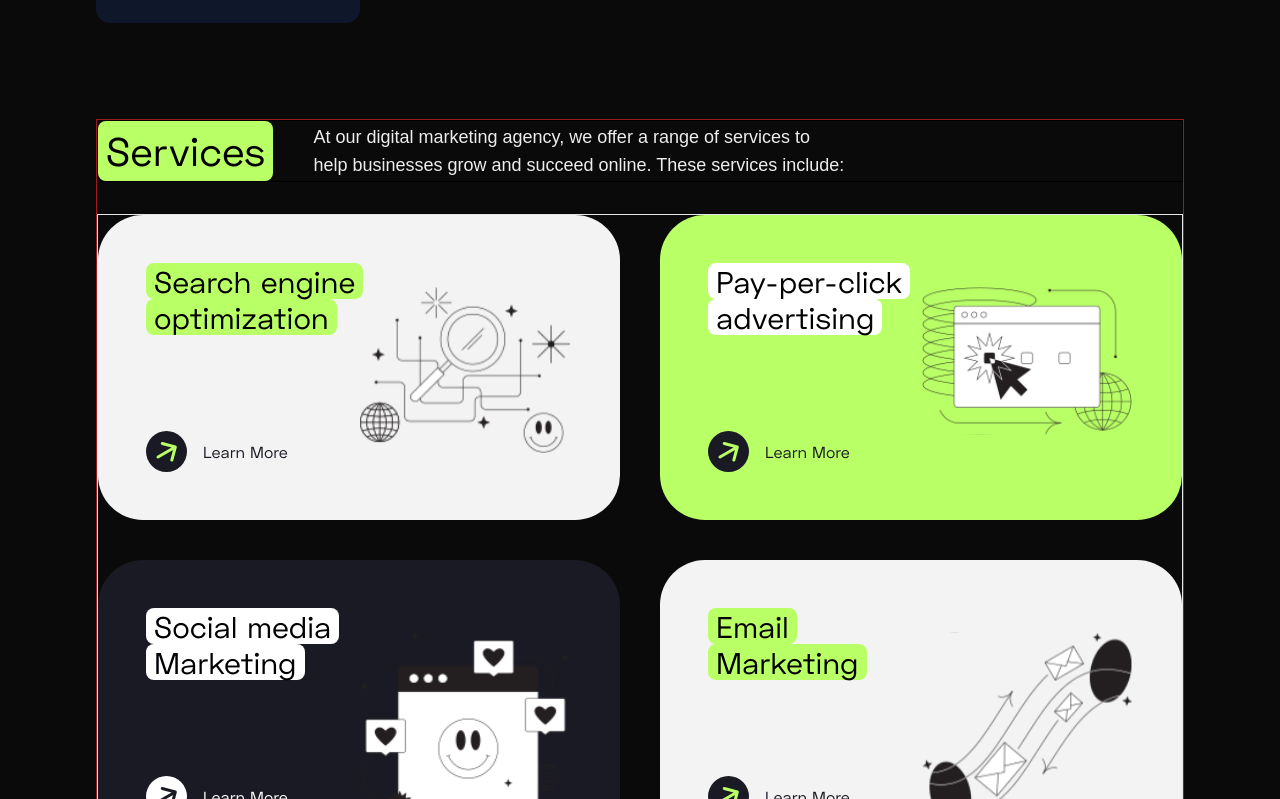
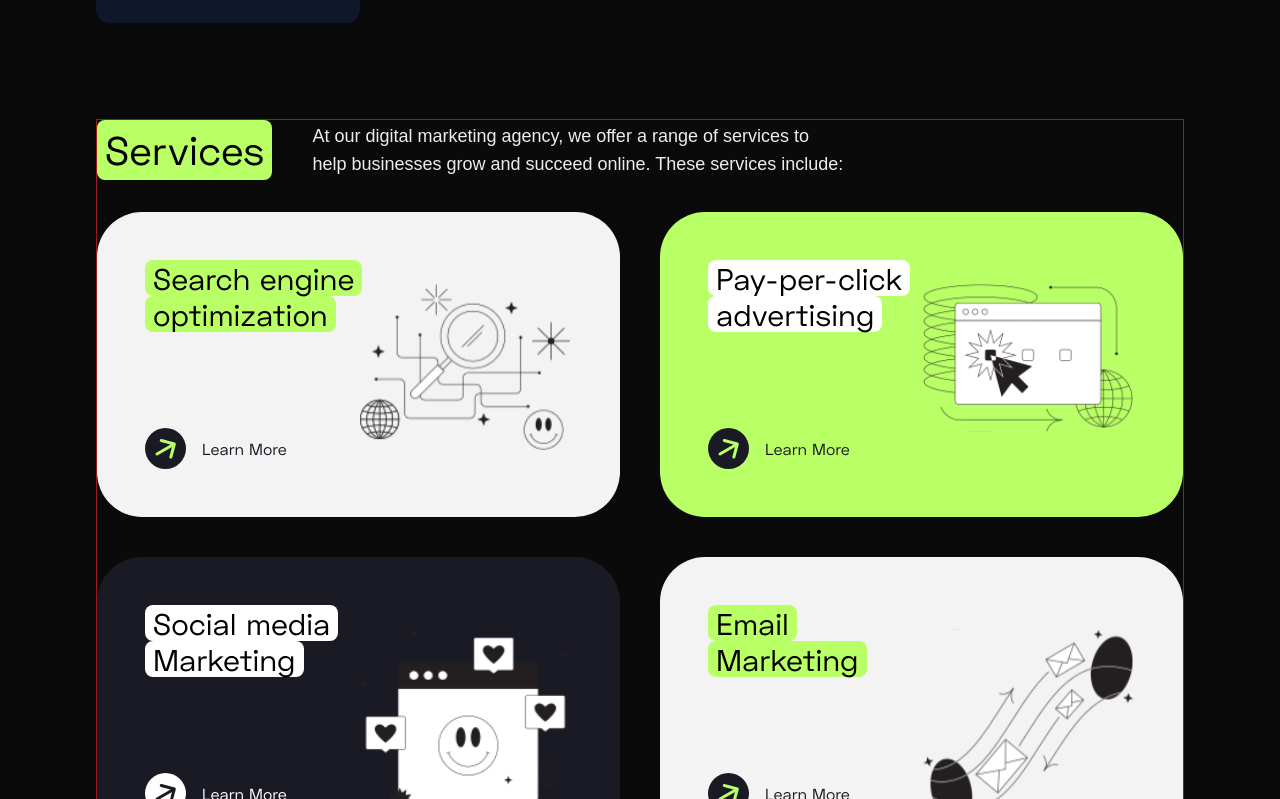
Before and after one commit to MarceloRodriguesOliveira/dev-service-hub, a Next.js app: page / in a window 1280 px wide. Shown: the part 541-1340 px from the top of the page. Built offline with nearby package versions, Linux system fonts and the light colour scheme.

Commit message:
style: finished service section

```diff
--- a/app/components/servicesection/ServiceSection.tsx
+++ b/app/components/servicesection/ServiceSection.tsx
@@ -32,7 +32,7 @@ export default function ServiceSection() {
   ];
   return (
     <div className="flex flex-col gap-8">
-      <div className="flex items-center justify-center gap-2 md:gap-5 lg:gap-10 flex-wrap md:flex-nowrap lg:flex-wrap md:justify-normal border border-black">
+      <div className="flex items-center justify-center gap-2 md:gap-5 lg:gap-10 flex-wrap md:flex-nowrap lg:flex-wrap md:justify-normal ">
         <Label text="Services" />
         <LabelText>
           At our digital marketing agency, we offer a range of services to
@@ -40,7 +40,7 @@ export default function ServiceSection() {
           succeed online. These services include:
         </LabelText>
       </div>
-      <div className="border border-red grid grid-cols-1 lg:grid-cols-2 gap-10">
+      <div className=" grid grid-cols-1 lg:grid-cols-2 gap-10">
         {cardInfo.map((item, index) => (
           <div
             className={`rounded-[45px] p-12 w-full max-w-[600px] mx-auto flex flex-col space-between gap-24 relative ${
```
